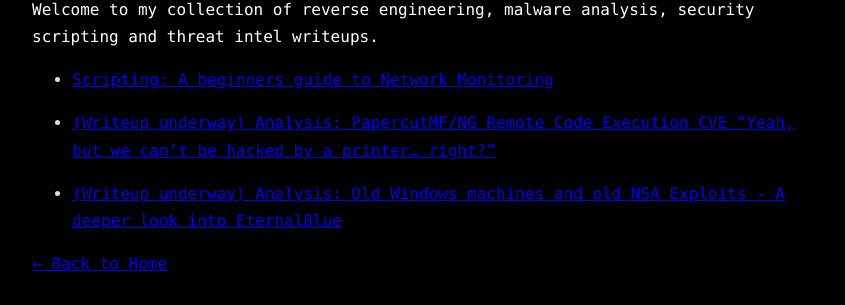
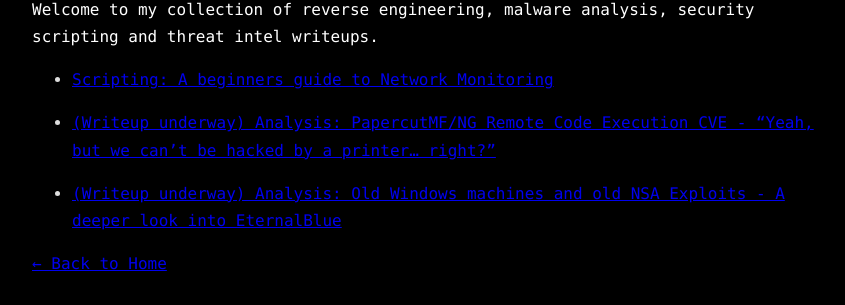
Before and after one commit to 0xhtw/0xhtw.github.io, a Jekyll site: the page built from writeups/index.md, in a window 1280 px wide. Shown: the part 264-569 px from the top of the page, without its empty margins (208-1053 px from the left). Built offline with Jekyll 4.4.1, drawn with Linux system fonts in a browser that asks for light colours.

```diff
--- a/writeups/index.md
+++ b/writeups/index.md
@@ -9,7 +9,7 @@ Welcome to my collection of reverse engineering, malware analysis, security scri
 
 - [Scripting: A beginners guide to Network Monitoring](network-script-1.md)
 
-- [(Writeup underway) Analysis: PapercutMF/NG Remote Code Execution CVE "Yeah, but we can't be hacked by a printer... right?"](papercutcve.md)
+- [(Writeup underway) Analysis: PapercutMF/NG Remote Code Execution CVE - "Yeah, but we can't be hacked by a printer... right?"](papercutcve.md)
 
 - [(Writeup underway) Analysis: Old Windows machines and old NSA Exploits - A deeper look into EternalBlue](eternalblue.md)
 
```
